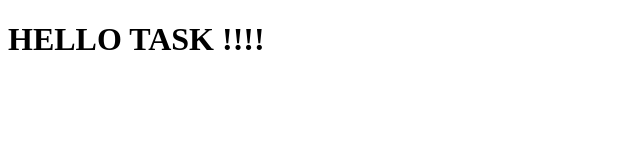
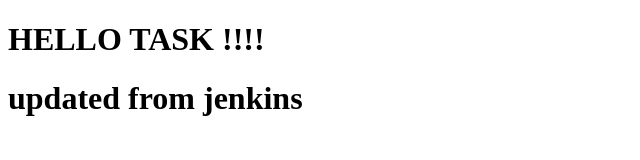
Before and after one commit to arunpranav0803/devops, a plain HTML site: page index.html in a window 1280 px wide. Shown: the whole page, without its empty margins (0-640 px from the left). Drawn offline with Linux system fonts and the light colour scheme.

Commit message:
Update index.html

```diff
--- a/index.html
+++ b/index.html
@@ -7,5 +7,6 @@
 </head>
 <body>
     <h1>HELLO TASK !!!!</h1>
+    <h1>updated from jenkins</h1>
 </body>
 </html>
```
